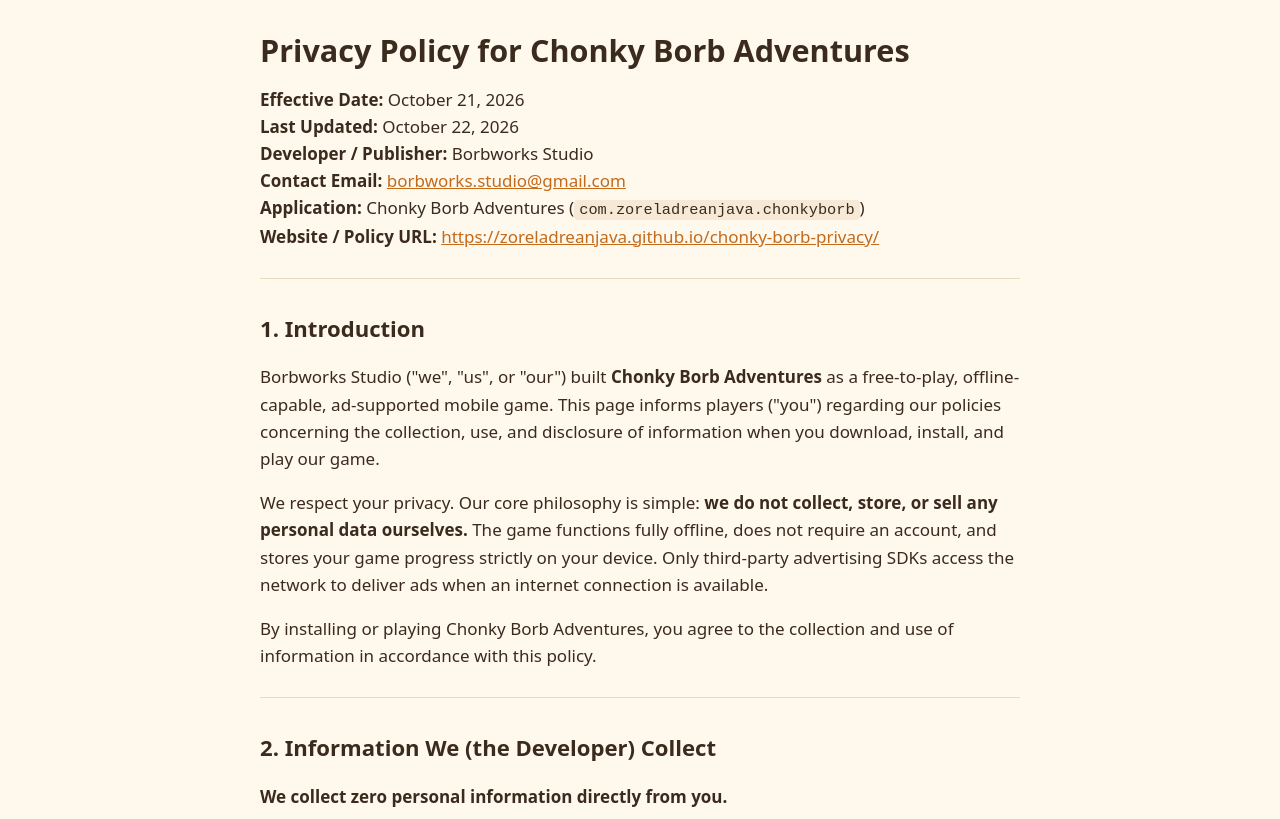
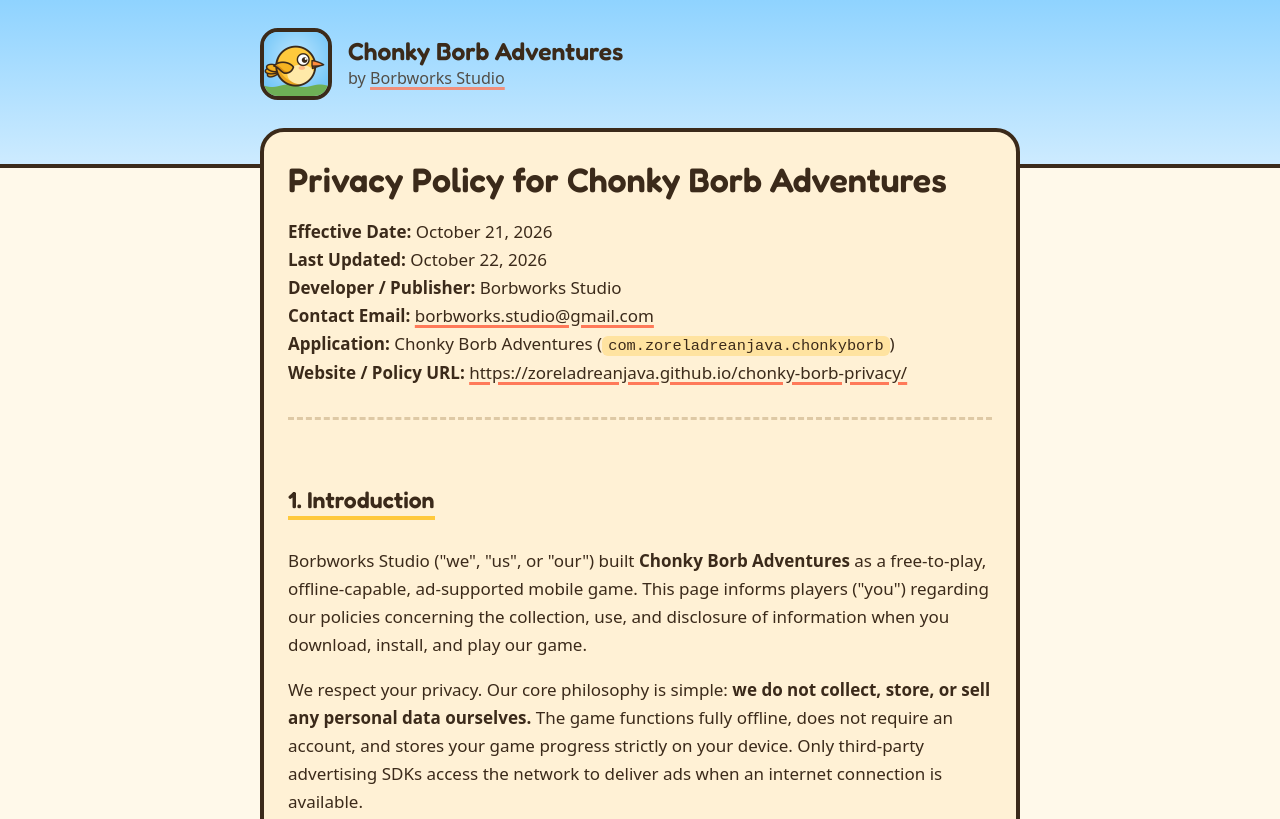
Before and after one commit to zoreladreanjava/chonky-borb-privacy, a plain HTML site: page index.html in a window 1280 px wide. Shown: the top 819 px of the page. Drawn offline with Linux system fonts and the light colour scheme.

Commit message:
Privacy policy page in the game's colours: sky header, cream panel, Fredoka headings (self-hosted)

```diff
--- a/index.html
+++ b/index.html
@@ -4,25 +4,20 @@
 <meta charset="utf-8">
 <meta name="viewport" content="width=device-width, initial-scale=1">
 <title>Privacy Policy for Chonky Borb Adventures</title>
-<style>
-  :root { --bg: #FFF8EC; --text: #3B2A1E; --muted: #7A6553; --accent: #C46A1B; --rule: #EADBC4; --code: #F6EAD6; }
-  @media (prefers-color-scheme: dark) {
-    :root { --bg: #1E1712; --text: #F3E7D8; --muted: #BFAE9B; --accent: #F2A65A; --rule: #3A2E25; --code: #2C231C; }
-  }
-  body { margin: 0; background: var(--bg); color: var(--text); font: 17px/1.6 system-ui, -apple-system, "Segoe UI", Roboto, sans-serif; }
-  main { max-width: 760px; margin: 0 auto; padding: 32px 16px 64px; }
-  h1 { font-size: 1.8em; line-height: 1.2; margin: 0 0 16px; }
-  h2 { font-size: 1.3em; margin: 32px 0 8px; }
-  h3 { font-size: 1.1em; margin: 24px 0 8px; }
-  a { color: var(--accent); overflow-wrap: anywhere; }
-  code { background: var(--code); padding: 1px 5px; border-radius: 4px; font-size: 0.9em; overflow-wrap: anywhere; }
-  hr { border: 0; border-top: 1px solid var(--rule); margin: 28px 0; }
-  ul { padding-left: 22px; }
-  li { margin: 6px 0; }
-</style>
+<link rel="stylesheet" href="theme.css">
 </head>
 <body>
+<header class="band">
+  <div class="wrap">
+    <img src="chonky-borb-icon.png" alt="">
+    <div>
+      <div class="name">Chonky Borb Adventures</div>
+      <div class="by">by <a href="https://borbworks-studio.github.io/">Borbworks Studio</a></div>
+    </div>
+  </div>
+</header>
 <main>
+<article class="panel">
 <h1>Privacy Policy for Chonky Borb Adventures</h1>
 <p><strong>Effective Date:</strong> October 21, 2026<br>
 <strong>Last Updated:</strong> October 22, 2026<br>
@@ -113,6 +108,10 @@
 <li><strong>Developer / Studio Name:</strong> Borbworks Studio</li>
 <li><strong>Location:</strong> Philippines</li>
 </ul>
+</article>
 </main>
+<footer>
+  <p>Questions? Email borbworks.studio@gmail.com</p>
+</footer>
 </body>
 </html>
--- /dev/null
+++ b/theme.css
@@ -0,0 +1,143 @@
+/* Shared look of the public pages (privacy policy and borbworks-studio.github.io), in the game's own palette
+   (GameStyles.uss): sky-blue header, cream panels with thick dark-brown outlines, yellow and coral accents,
+   Fredoka headings. Fredoka ships next to this file (SIL OFL 1.1, see OFL.txt), so the pages load nothing
+   from other sites. */
+@font-face {
+  font-family: "Fredoka";
+  src: url("fredoka.ttf") format("truetype");
+  font-weight: 300 700;
+  font-display: swap;
+}
+
+:root {
+  --outline: #3B2A1A;
+  --page: #FFF9EA;
+  --panel: #FFF1D5;
+  --ink: #3B2A1A;
+  --muted: #6B5440;
+  --rule: #DEC9A5;
+  --chip: #FFE3A0;
+  --crumb: #FFC93C;
+  --berry: #FF7A59;
+  --sky: #8FD3FF;
+  --sky-low: #CDEBFF;
+}
+
+@media (prefers-color-scheme: dark) {
+  :root {
+    --page: #1E1712;
+    --panel: #2C2118;
+    --ink: #F6EBD9;
+    --muted: #C9B497;
+    --rule: #4A3A2C;
+    --chip: #4A3A1E;
+    --sky: #2D5875;
+    --sky-low: #1E3A4F;
+  }
+}
+
+* { box-sizing: border-box; }
+
+body {
+  margin: 0;
+  background: var(--page);
+  color: var(--ink);
+  font: 17px/1.65 system-ui, -apple-system, "Segoe UI", Roboto, sans-serif;
+}
+
+.band {
+  background: linear-gradient(180deg, var(--sky), var(--sky-low));
+  border-bottom: 4px solid var(--outline);
+  padding: 28px 16px 64px;
+}
+
+.band .wrap { display: flex; align-items: center; gap: 16px; }
+
+.band img {
+  width: 72px;
+  height: 72px;
+  border-radius: 18px;
+  border: 4px solid var(--outline);
+  flex: none;
+}
+
+.band .name {
+  font-family: "Fredoka", system-ui, sans-serif;
+  font-weight: 600;
+  font-size: 1.45em;
+  line-height: 1.15;
+  color: #3B2A1A;
+}
+
+.band .by { font-size: 0.95em; color: #3B2A1A; opacity: 0.8; }
+
+@media (prefers-color-scheme: dark) {
+  .band .name, .band .by { color: #F6EBD9; }
+}
+
+.wrap { max-width: 760px; margin: 0 auto; }
+
+main {
+  max-width: 792px; /* 760 of content plus the side padding, so the panel lines up with the header */
+  margin: -40px auto 0;
+  padding: 0 16px;
+}
+
+.panel {
+  background: var(--panel);
+  border: 4px solid var(--outline);
+  border-radius: 24px;
+  box-shadow: 0 6px 0 var(--outline);
+  padding: 28px 24px;
+}
+
+h1, h2, h3 {
+  font-family: "Fredoka", system-ui, sans-serif;
+  font-weight: 600;
+  line-height: 1.2;
+}
+
+h1 { font-size: 2em; margin: 0 0 12px; }
+h2 { font-size: 1.35em; margin: 36px 0 10px; padding-bottom: 2px; border-bottom: 4px solid var(--crumb); display: inline-block; }
+h3 { font-size: 1.12em; margin: 26px 0 8px; }
+
+a {
+  color: var(--ink);
+  text-decoration: underline;
+  text-decoration-color: var(--berry);
+  text-decoration-thickness: 3px;
+  text-underline-offset: 3px;
+  overflow-wrap: anywhere;
+}
+
+a:hover, a:focus-visible { color: var(--berry); }
+a:focus-visible { outline: 3px solid var(--crumb); outline-offset: 2px; border-radius: 4px; }
+
+code {
+  background: var(--chip);
+  padding: 1px 6px;
+  border-radius: 6px;
+  font-size: 0.9em;
+  overflow-wrap: anywhere;
+}
+
+hr { border: 0; border-top: 3px dashed var(--rule); margin: 30px 0; }
+ul { padding-left: 22px; }
+li { margin: 6px 0; }
+li::marker { color: var(--berry); }
+strong { font-weight: 700; }
+
+footer {
+  max-width: 792px;
+  margin: 28px auto 0;
+  padding: 0 16px 48px;
+  color: var(--muted);
+  font-size: 0.95em;
+}
+
+footer p { margin: 4px 0; }
+
+@media (max-width: 480px) {
+  .panel { padding: 22px 18px; border-radius: 20px; }
+  h1 { font-size: 1.7em; }
+}
```
Also changed, not shown: OFL.txt (added), chonky-borb-icon.png (added), fredoka.ttf (added).
